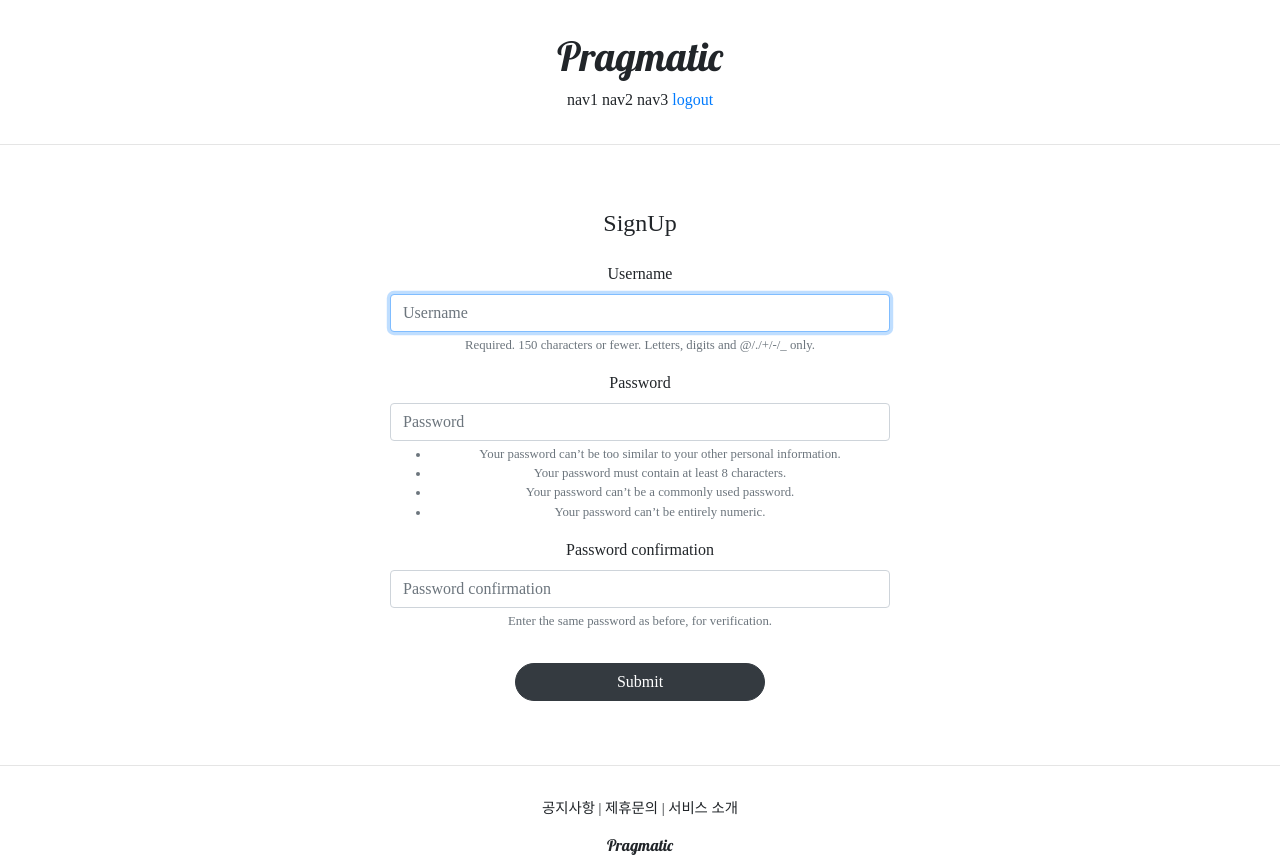
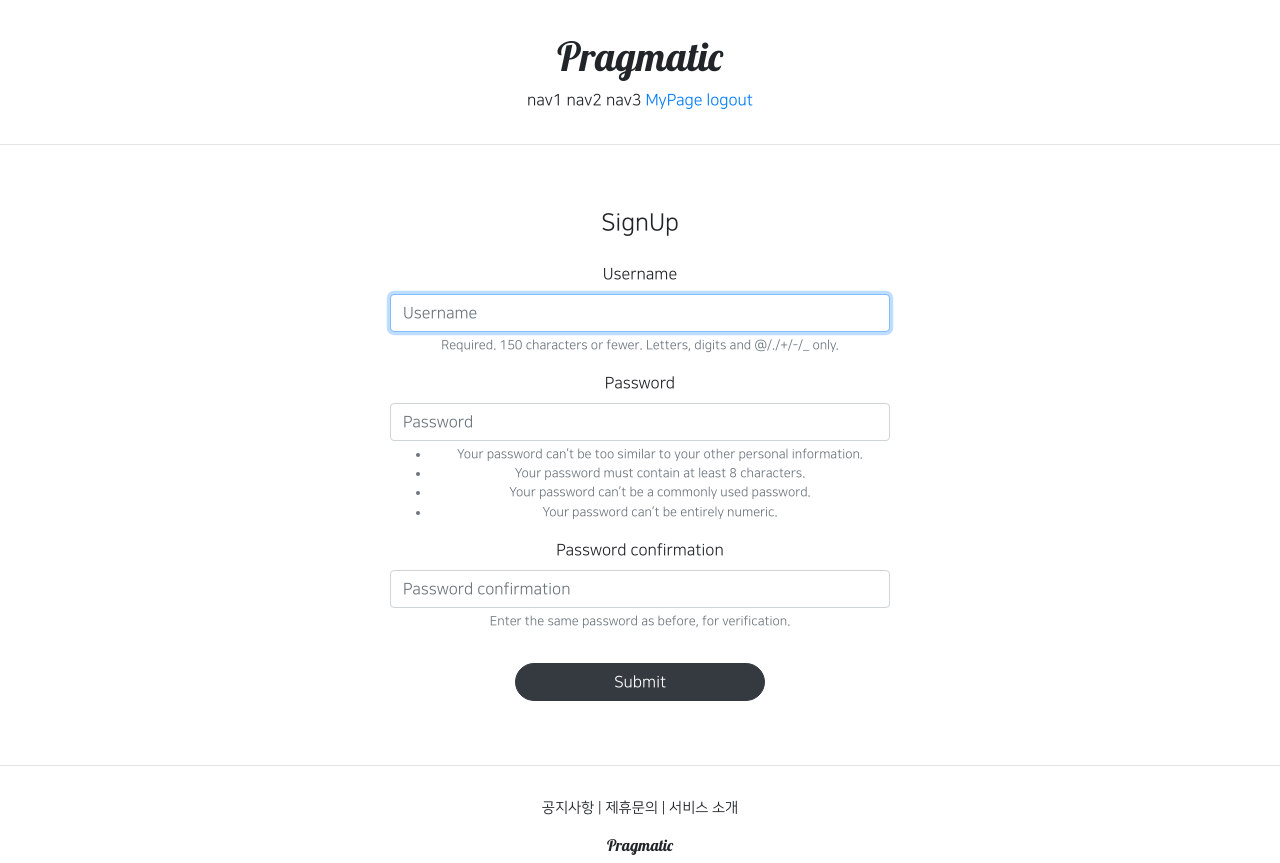
Before and after one commit to wootaepark/Django, a Django app: page /account/create/ in a window 1280 px wide. Run offline with Django 4.2, Linux system fonts and the light colour scheme; the visitor is signed in with stand-in values (Sample User, id 1); some libraries are stand-ins or nearby versions.

Commit message:
django course 24 commit

```diff
--- a/Templates/base.html
+++ b/Templates/base.html
@@ -4,7 +4,7 @@
 
 {% include 'head.html' %}
 
-<body style="font-family:'NanumSquareR'">
+<body style="font-family: 'NanumSquareR';">
     {% include 'header.html' %}
 
     <hr>
--- a/Templates/head.html
+++ b/Templates/head.html
@@ -14,28 +14,31 @@
 <!--  DEFAULT CSS LINK  -->
     <link rel="stylesheet" type="text/css" href="{% static 'base.css' %}">
 
+
     <style>
 
-        @font-face{
+       @font-face{
             font-family: 'NanumSquareR';
             src: local('NanumSquareR'),
-            url("{% static 'fonts/NanumSquareR.ttf' %} format("opentype");
+            url("{% static 'fonts/NanumSquareR.otf' %}") format("opentype");
         }
+
         @font-face{
             font-family: 'NanumSquareEB';
             src: local('NanumSquareEB'),
-            url("{% static 'fonts/NanumSquareEB.otf' %} format("opentype");
+            url("{% static 'fonts/NanumSquareEB.otf' %}") format("opentype");
+        }
+         @font-face{
+            font-family: 'NanumSquareB';
+            src: local('NanumSquareB'),
+            url("{% static 'fonts/NanumSquareB.otf' %}") format("opentype");
         }
         @font-face{
-            font-family: 'NanumSquareB';
-            src: local('NanumSquareB'),
-            url("{% static 'fonts/NanumSquareB.otf' %} format("opentype");
+            font-family: 'NanumSquareL';
+            src: local('NanumSquareL'),
+            url("{% static 'fonts/NanumSquareL.otf' %}") format("opentype");
         }
-        @font-face{
-            font-family: 'NanumSquareR';
-            src: local('NanumSquareR'),
-            url("{% static 'fonts/NanumSquareR.otf' %} format("opentype");
-        }
+
 
 
     </style>
--- a/Templates/header.html
+++ b/Templates/header.html
@@ -5,17 +5,22 @@
   </div>
 
   <div>
-   <span>nav1</span>
-   <span>nav2</span>
-   <span>nav3</span>
+      <span>nav1</span>
+      <span>nav2</span>
+      <span>nav3</span>
+
+
       {% if not user.is_authenticated %} <!-- 유저가 로그인이 되어 있지 않다면은  -->
       <a href=" {% url 'accountapp:login' %}?next={{ request.path }}">
           <span>login</span>  <!-- 우리가 만든 로그인 경로로 갈 수 있도록 만듬 -->
       </a>
       {% else %}
-      <a href="{% url 'accountapp:logout' %}?next={{ request.path }}">
+        <a href=" {% url 'accountapp:detail' pk=user.pk %} ">
+          <span>MyPage</span>
+        </a>
+         <a href="{% url 'accountapp:logout' %}?next={{ request.path }}">
           <span>logout</span>
-      </a>
+        </a>
       {% endif %}
 
   </div>
--- a/accountapp/urls.py
+++ b/accountapp/urls.py
@@ -1,7 +1,7 @@
 from django.contrib.auth.views import LoginView, LogoutView
 from django.urls import path
 
-from accountapp.views import hello_world, AccountCreateView
+from accountapp.views import hello_world, AccountCreateView, AccountDetailView
 
 app_name = "accountapp"
 # 주소 접근을 쉽게 하기 위한 app_name 불필요하게 중복 해주는 것이 아니다. 아래처럼 나중에 활용 가능
@@ -15,7 +15,9 @@ urlpatterns = [
     path('login/', LoginView.as_view(template_name='accountapp/login.html'), name='login'),
     path('logout/', LogoutView.as_view(), name='logout'),
 
-    path('create/', AccountCreateView.as_view(), name='create')
+    path('create/', AccountCreateView.as_view(), name='create'),
+    path('detail/<int:pk>', AccountDetailView.as_view(), name='detail'),
+    #pk 라는 이름의 int 정보를 받겠다 라는 의미
 
 
 ]
--- a/accountapp/views.py
+++ b/accountapp/views.py
@@ -6,7 +6,7 @@ from django.shortcuts import render
 
 # Create your views here.
 from django.urls import reverse, reverse_lazy
-from django.views.generic import CreateView
+from django.views.generic import CreateView, DetailView
 
 from accountapp.models import HelloWorld
 
@@ -39,3 +39,10 @@ class AccountCreateView(CreateView): #CreateView를 상속 받는 클래스
     form_class = UserCreationForm
     success_url = reverse_lazy('accountapp:hello_world')
     template_name = 'accountapp/create.html'
+
+class AccountDetailView(DetailView):
+    model = User
+    template_name = 'accountapp/detail.html'
+    context_object_name = 'target_user'
+    # CreateView는 뭔가를 만들어야 되니까 form 이랑 성공시 리다이렉트 할 주소를 정해준 반면
+    # DetailView는 어떤 모델을 쓰고 모델 내부의 정보를 어떻게 시각화 할지를 신경을 써줘면 된다.
```
Also changed, not shown: accountapp/templates/accountapp/detail.html (added, +17 -0 lines).
